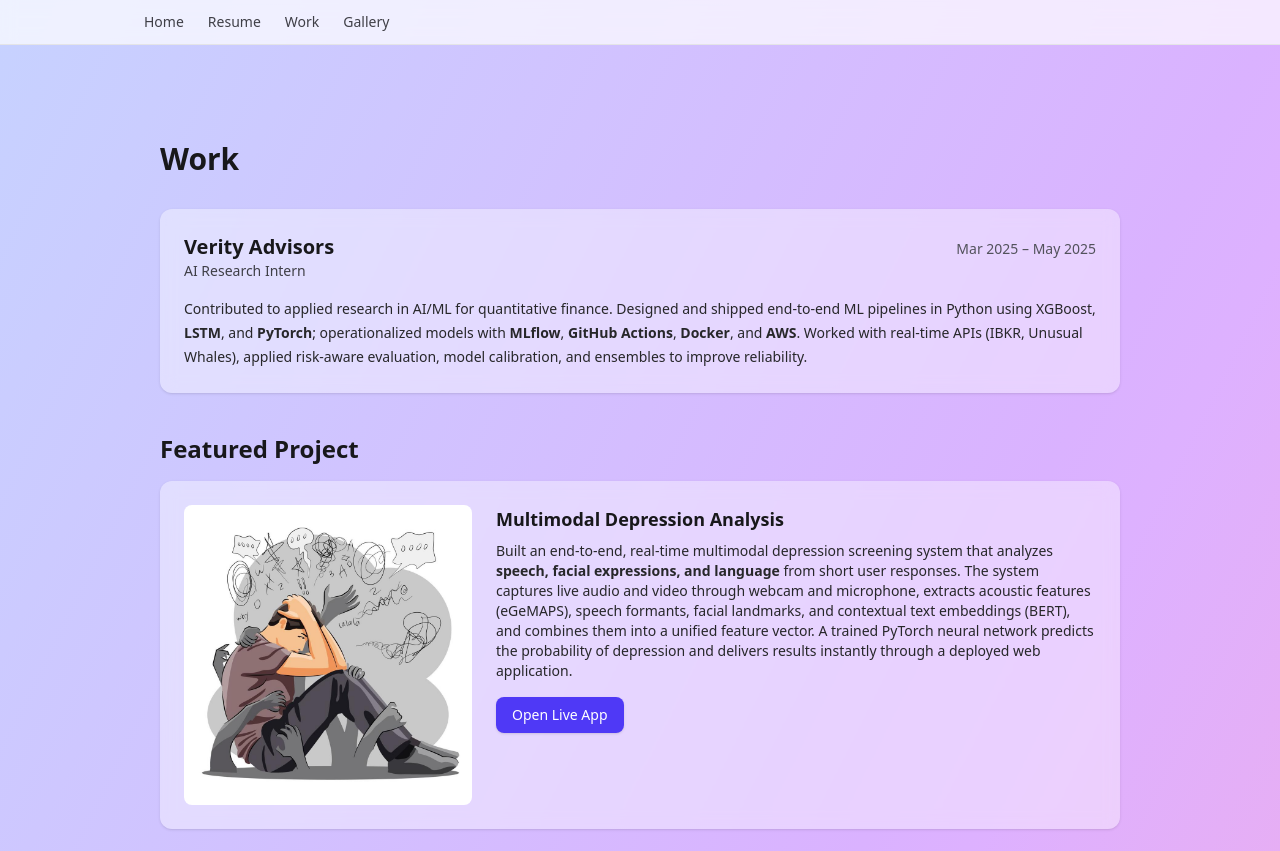
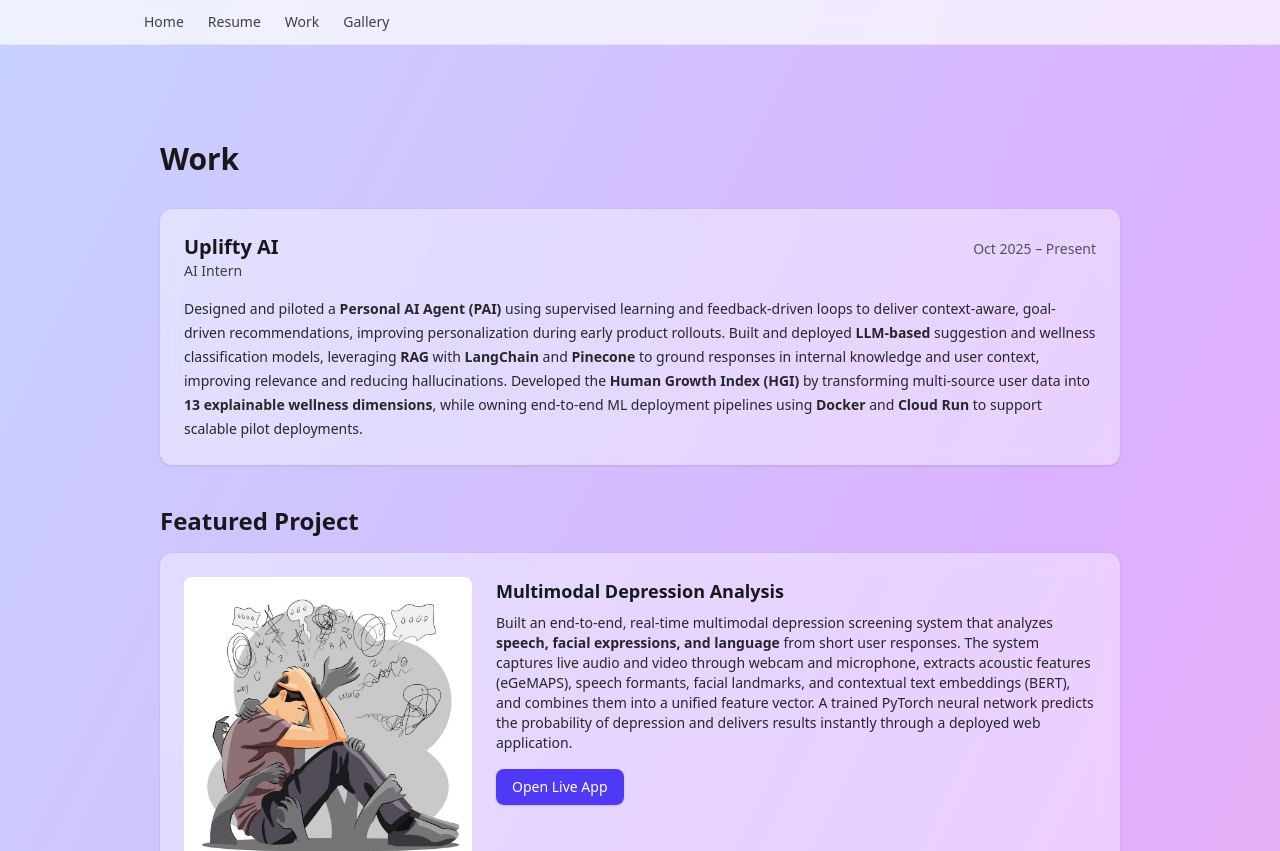
Before and after one commit to sana0409-ai/simple-portfolio, a Next.js app: page /work in a window 1280 px wide. Shown: the top 851 px of the page. Built offline with nearby package versions, Linux system fonts and the light colour scheme.

Commit message:
Update homepage hero copy and AI/ML experience section

```diff
--- a/src/app/page.tsx
+++ b/src/app/page.tsx
@@ -18,10 +18,20 @@
           </h2>
 
           <p className="text-zinc-700">
-            I’m a Data Analytics professional, specializing in AI/ML. I build end-to-end pipelines and models with
-            Python (pandas, NumPy, scikit-learn), SAS and run them on Cloud. I’m strong on data storytelling,
-            shipping actionable dashboards in Tableau and Power BI and querying large, distributed datasets. I thrive
-            at the intersection of AI, big data, and cloud—turning raw data into decisions and measurable business impact.
+            I’m an <strong>AI/ML Engineer</strong> with <strong>3+ years of experience</strong>,
+            focused on building production-ready <strong>machine learning</strong> and
+            <strong> generative AI</strong> systems. I enjoy turning complex data into
+            scalable APIs, intelligent models, and real-world solutions.
+            <br />
+            <br />
+            My work spans designing end-to-end ML pipelines from data cleaning and feature
+            engineering to model training, deployment, and monitoring. I’ve built
+            <strong> fraud detection systems</strong>, <strong>real-time forecasting pipelines</strong>,
+            <strong> conversational AI assistants</strong>, and <strong>RAG-based applications</strong>,
+            deploying them using <strong>FastAPI</strong>, <strong>Docker</strong>, and
+            cloud platforms. I enjoy building systems that are <strong>explainable</strong>,
+            <strong> reliable</strong>, and actually used by end users. I’m also comfortable
+            translating technical work into clear insights and dashboards for stakeholders.
           </p>
 
           <div>
--- a/src/app/resume/page.tsx
+++ b/src/app/resume/page.tsx
@@ -23,7 +23,7 @@
       </div>
 
       <a
-        href="/resume.pdf"
+        href="/Sana_cv.pdf"
         download
         className="inline-block rounded-lg border px-4 py-2 text-sm font-medium hover:bg-zinc-50"
       >
--- a/src/app/work/page.tsx
+++ b/src/app/work/page.tsx
@@ -9,21 +9,27 @@
       <article className="mt-8 rounded-xl bg-white/40 backdrop-blur p-6 shadow">
         <header className="flex items-baseline justify-between gap-4">
           <div>
-            <h2 className="text-xl font-semibold">Verity Advisors</h2>
-            <p className="text-sm text-zinc-700">AI Research Intern</p>
+            <h2 className="text-xl font-semibold">Uplifty AI</h2>
+            <p className="text-sm text-zinc-700">AI Intern</p>
           </div>
           <span className="text-sm text-zinc-600 whitespace-nowrap">
-            Mar 2025 – May 2025
+            Oct 2025 – Present
           </span>
         </header>
 
         <p className="mt-4 text-sm leading-6 text-zinc-800">
-          Contributed to applied research in AI/ML for quantitative finance. Designed and shipped
-          end-to-end ML pipelines in Python using XGBoost,{" "}
-          <strong>LSTM</strong>, and <strong>PyTorch</strong>; operationalized models with{" "}
-          <strong>MLflow</strong>, <strong>GitHub Actions</strong>, <strong>Docker</strong>, and{" "}
-          <strong>AWS</strong>. Worked with real-time APIs (IBKR, Unusual Whales), applied
-          risk-aware evaluation, model calibration, and ensembles to improve reliability.
+          Designed and piloted a <strong>Personal AI Agent (PAI)</strong> using supervised
+          learning and feedback-driven loops to deliver context-aware, goal-driven
+          recommendations, improving personalization during early product rollouts.
+          Built and deployed <strong>LLM-based</strong> suggestion and wellness
+          classification models, leveraging <strong>RAG</strong> with
+          <strong> LangChain</strong> and <strong>Pinecone</strong> to ground responses in
+          internal knowledge and user context, improving relevance and reducing
+          hallucinations. Developed the <strong>Human Growth Index (HGI)</strong> by
+          transforming multi-source user data into <strong>13 explainable wellness
+          dimensions</strong>, while owning end-to-end ML deployment pipelines using
+          <strong> Docker</strong> and <strong>Cloud Run</strong> to support scalable
+          pilot deployments.
         </p>
       </article>
 
```
Also changed, not shown: 2 other files (tests, documents, lock files or other folders).
